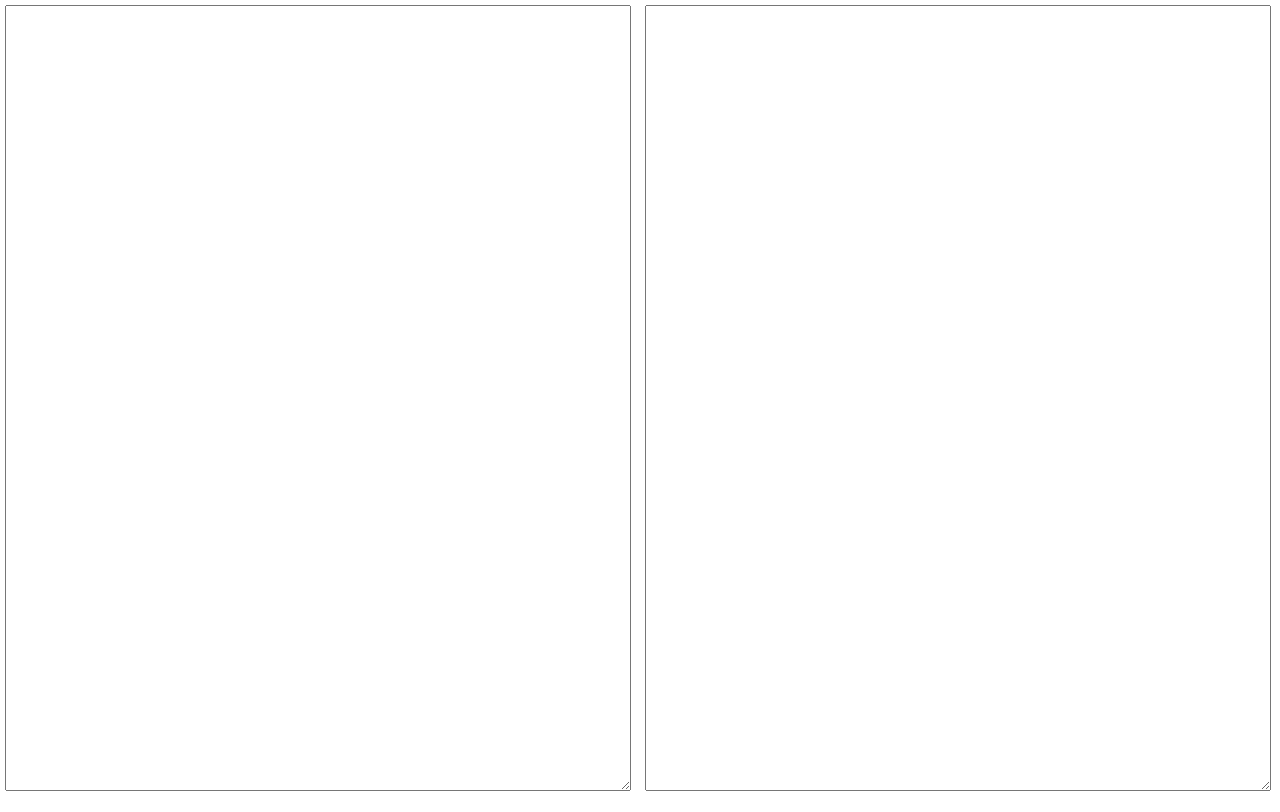
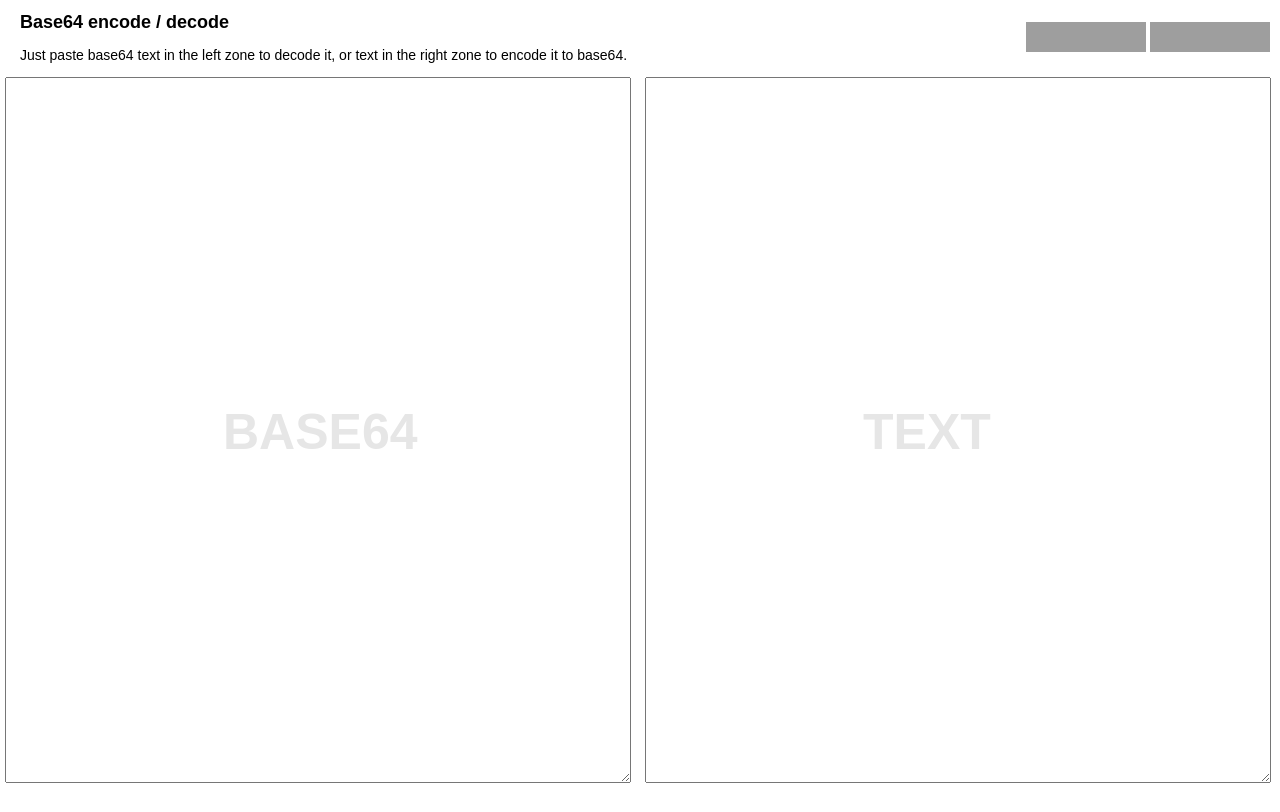
Before and after one commit to lucasflorian/base64-encode-decode, a plain HTML site: page index.html in a window 1280 px wide. Drawn offline with nearby package versions, Linux system fonts and the light colour scheme; grey boxes are pictures that could not be loaded.

Commit message:
code cleaning and some skin

```diff
--- /dev/null
+++ b/base64-encode-decode.css
@@ -0,0 +1,64 @@
+html,body {
+	width: 100%;
+	height: 100%;
+	margin: 0;
+	padding: 0;
+	font-family: Arial,sans-serif;
+}
+
+h1{
+	font-size: 18px;
+}
+
+header{
+	padding-left: 20px;
+	height: 60px;
+	position: relative;
+}
+
+header p{
+	font-size: 14px;
+}
+
+.github-buttons{
+	position: absolute;
+    right: 10px;
+    top: 10px;
+}
+
+.container {
+	width: 100%;
+	height: calc(100% - 80px);
+	margin: 0;
+	padding: 0;
+}
+
+.half {
+	display: inline-block;
+	width: 50%;
+	height:100%;
+	position: relative;
+}
+
+.half:before {
+	position: absolute;
+	left: calc(50% - 97px);
+	top: calc(50% - 29px);;
+	font-size: 50px;
+	font-weight: 700;
+	color: #e6e6e6;
+}
+
+.left:before {
+	content:'BASE64';
+}
+
+.right:before {
+	content:'TEXT';
+}
+
+.half textarea {
+	height: calc(100% - 20px);
+	width: calc(100% - 20px);
+	margin: 5px;
+}
--- a/index.html
+++ b/index.html
@@ -1,40 +1,18 @@
 <!doctype html>
 <html>
 <head>
-		<script src="https://code.jquery.com/jquery-3.3.1.min.js" integrity="sha256-FgpCb/KJQlLNfOu91ta32o/NMZxltwRo8QtmkMRdAu8=" crossorigin="anonymous"></script>
-
-		<style>
-			html,body {
-				width: 100%;
-				height: 100%;
-				margin: 0;
-				padding: 0;
-			}
-
-			.container {
-				width: 100%;
-				height: 100%;
-				margin: 0;
-				padding: 0;
-			}
-
-			.half{
-				display: inline-block;
-				width: 50%;
-				height:100%;
-			}
-
-			.right{
-			}
-
-			.half textarea{
-				height: calc(100% - 20px);
-				width: calc(100% - 20px);
-				margin: 5px;
-			}
-		</style>
+	<title>Base64 encode / decode</title>
+    <link rel="stylesheet" href="base64-encode-decode.css"></style>
 </head>
 <body>
+	<header>
+		<h1>Base64 encode / decode</h1>
+		<p>Just paste base64 text in the left zone to decode it, or text in the right zone to encode it to base64.</p>
+		<div class="github-buttons">
+			<iframe src="https://ghbtns.com/github-btn.html?user=Husk-&repo=base64-encode-decode&type=star&count=true&size=large" frameborder="0" scrolling="0" width="120px" height="30px"></iframe>
+			<iframe src="https://ghbtns.com/github-btn.html?user=Husk-&repo=base64-encode-decode&type=fork&count=true&size=large" frameborder="0" scrolling="0" width="120px" height="30px"></iframe>
+		</div>
+	</header>
 	<div class="container">
 		<div class="half left">
 			<textarea id="left"></textarea>
@@ -43,6 +21,7 @@
 			<textarea id="right"></textarea>
 		</div>
 	</div>
-	<script src="base64.js"></script>
+	<script src="https://code.jquery.com/jquery-3.3.1.min.js" integrity="sha256-FgpCb/KJQlLNfOu91ta32o/NMZxltwRo8QtmkMRdAu8=" crossorigin="anonymous"></script>
+	<script src="base64-encode-decode.js"></script>
 </body>
 </html>
```
Also changed, not shown: base64-encode-decode.js (renamed from base64.js).
